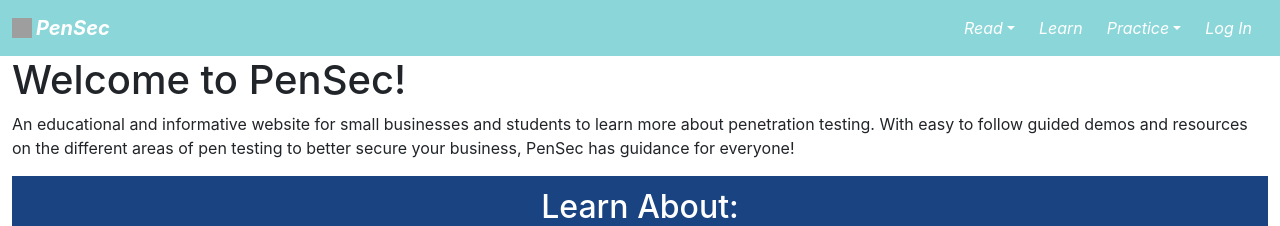
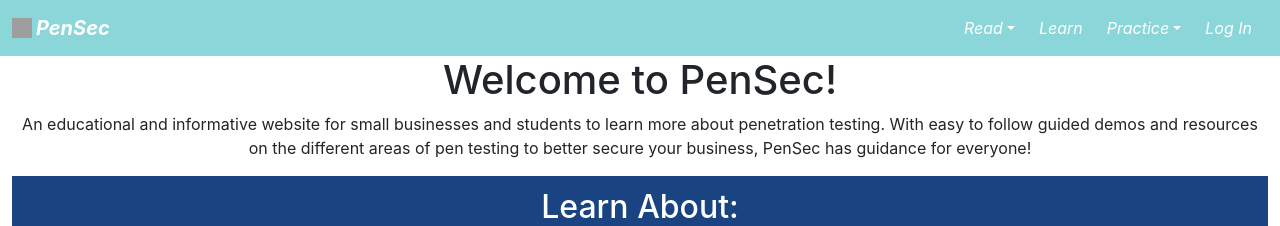
Before and after one commit to brandonwong3/cyber_next, a React (Create React App) app: page / in a window 1280 px wide. Shown: the top 226 px of the page. Built offline with nearby package versions, Linux system fonts and the light colour scheme; no server answers; grey boxes are pictures that could not be loaded.

Commit message:
created 3 column boxes that will link to pages

```diff
--- a/src/components/pages/IndexPage.js
+++ b/src/components/pages/IndexPage.js
@@ -6,11 +6,13 @@ const IndexPage = () => {
 	return (
 		<BaseTemplate>
 			<div className={"mx-auto flex justify-center flex-grow flex-1 align-center"}>
+				<div className='homeAbout'>
 				<h1>Welcome to PenSec!</h1>
 				<p>An educational and informative website for small businesses and students
 					to learn more about penetration testing. With easy to follow guided demos and
 					resources on the different areas of pen testing to better secure your business, PenSec
 					has guidance for everyone!</p>
+					</div>
 			</div>
 			<div className="teaser">
 				<div className="contents">
@@ -26,7 +28,7 @@ const IndexPage = () => {
 						</div>
 						<div className="box-container">
 							<div className="box">
-							<img className='icon' src='https://d33wubrfki0l68.cloudfront.net/f5f8ace2056c06f0467ee81a47ed8546a1f2c308/bb881/static/penetration_testing_secora-7844f476d65cdd635467a6fc43fcef01.png' alt='computer with bug magnified' />
+							<img className='icon' src='https://d33wubrfki0l68.cloudfront.net/f5f8ace2056c06f0467ee81a47ed8546a1f2c308/bb881/static/penetration_testing_secora-7844f476d65cdd635467a6fc43fcef01.png' alt='lock in a box with lines coming out.' />
 								</div>
 							<p className="caption">What Pen Testing Is</p>
 						</div>
--- a/src/index.css
+++ b/src/index.css
@@ -5,6 +5,10 @@ body {
 		sans-serif;
 	-webkit-font-smoothing: antialiased;
 	-moz-osx-font-smoothing: grayscale;
+}
+
+.homeAbout {
+	text-align: center;
 }
 
 .teaser,
```
